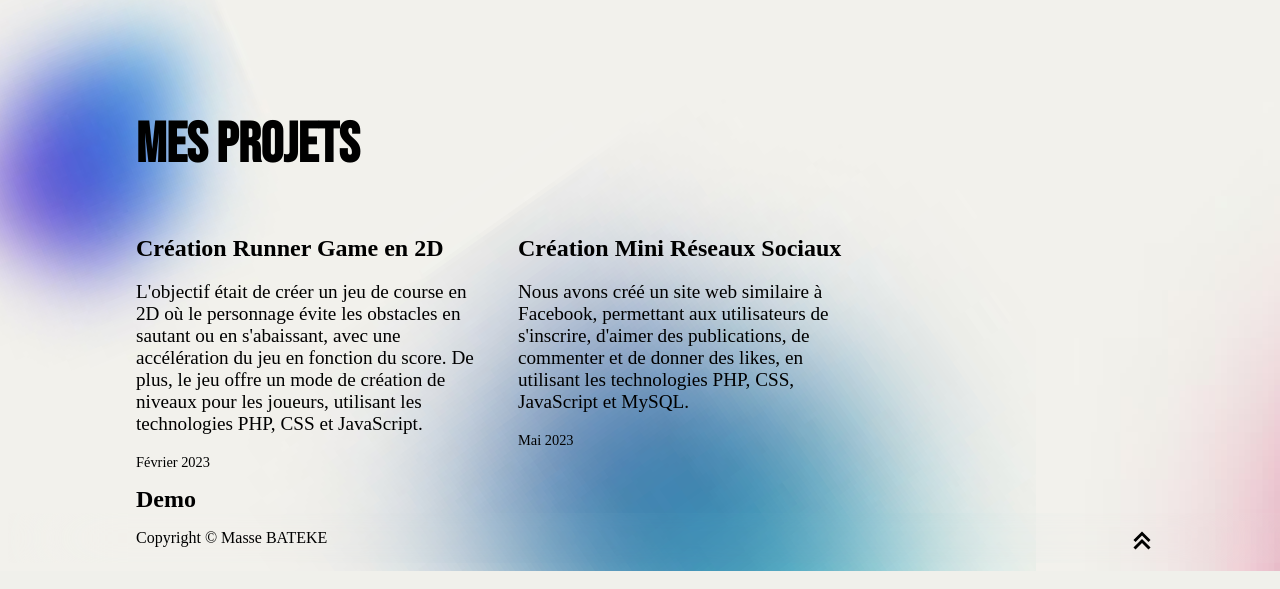
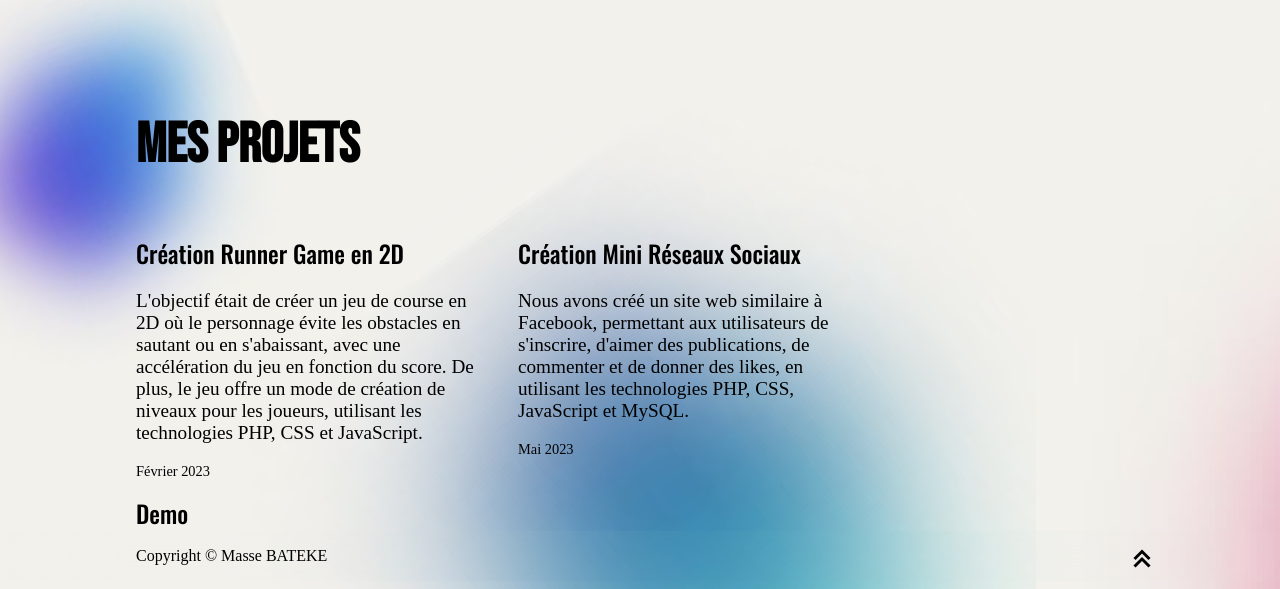
Before and after one commit to massebateke/mass-s-portfolio, a PHP site: page / in a window 1280 px wide. Shown: the part 1731-2320 px from the top of the page. Run offline with PHP 8.4, Linux system fonts and the light colour scheme.

Commit message:
ajout jeux v8.8 test typo

```diff
--- a/style.css
+++ b/style.css
@@ -63,6 +63,7 @@ body{
 .descriptionAcceuil h3{
     font-family: 'Oswald', sans-serif;
     font-size: 35px;
+    font-weight: 2px;
     position: relative;
     color: #345678;
 }
@@ -172,9 +173,9 @@ img{
 }
 
 .projet a{
+    font-family: 'Oswald', sans-serif;
     font-size: 1.5rem;
     text-decoration: none;
-    font-weight: 700;
     color: #000;
 }
 
```
